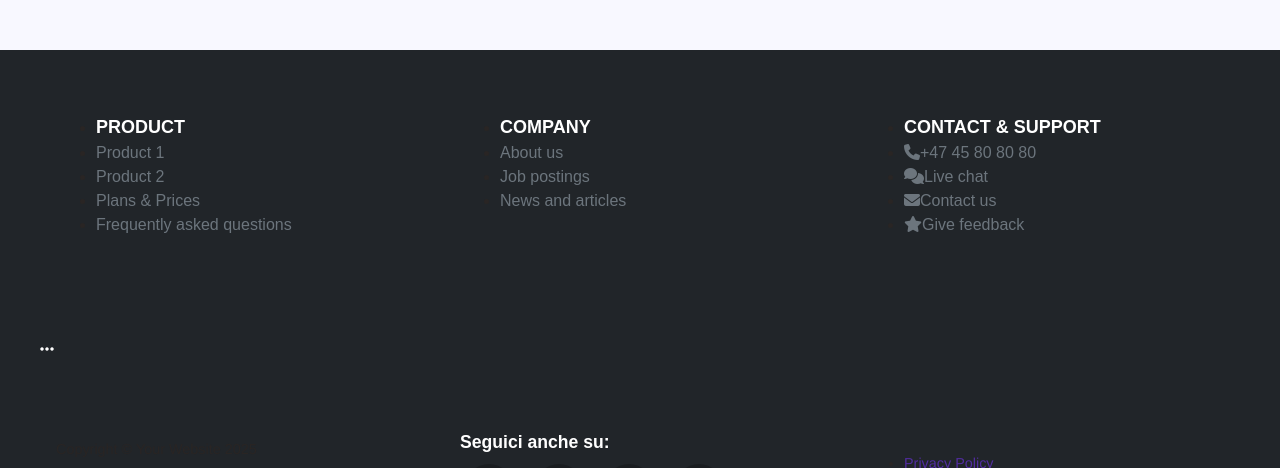
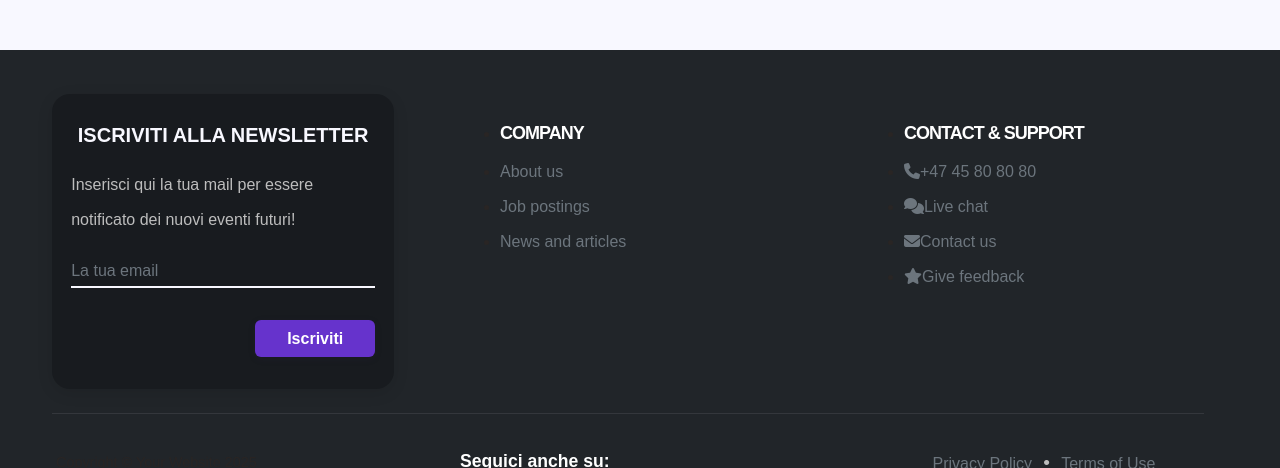
Before and after one commit to phantumblade/dice-drink-local-webapp, a website with bundled scripts: page public/index.html in a window 1280 px wide. Shown: the part 730-1198 px from the top of the page. Built offline with nearby package versions, Linux system fonts and the light colour scheme.

Commit message:
inserimento newsletter e sistemati link footer

```diff
--- a/public/css/style.css
+++ b/public/css/style.css
@@ -13,7 +13,7 @@
   --color-border:       rgba(0,0,0,0.1);
   --color-input-bg:     #F8F8FF;
   --color-input-text:   #2E2E2E;
-  --color-link:         var(--color-primary-alt);
+  --color-link:         #6c757d;
 }
 
 /* -----------------------------------------
@@ -421,6 +421,8 @@ input[type="submit"]:hover {
   width: 100%;
   text-align: center;
   margin-bottom: 2rem;
+  line-height: 2.2; /* aumenta lo spazio verticale tra le righe */
+
 }
 
 @media (min-width: 768px) {
@@ -453,6 +455,27 @@ footer {
 .footer-column .nav-item .nav-link {
   color: #6c757d;
   text-decoration: none;
+  position: relative;
+  transition: color 0.2s;
+}
+
+.footer-column .nav-item .nav-link:hover {
+  color: #bdbdbd; /* oppure un grigio più chiaro tipo #e0e0e0 */
+}
+
+.footer-column .nav-item .nav-link::after {
+  content: "";
+  position: absolute;
+  left: 0;
+  bottom: -4px; /* posiziona la sottolineatura sotto il testo */
+  width: 0;
+  height: 2px;
+  background: #bdbdbd; /* colore della sottolineatura */
+  transition: width 0.25s;
+}
+
+.footer-column .nav-item .nav-link:hover::after {
+  width: 100%;
 }
 
 /* Titoli di sezione nel footer */
@@ -475,7 +498,7 @@ footer {
 ul.social-buttons {
   display: flex;
   justify-content: flex-start; /* o center se vuoi centrarli */
-  gap: 12px; /* spazio tra i bottoni */
+  gap: 10px; /* spazio tra i bottoni */
   padding: 0;
   margin: 0;
   list-style: none;
@@ -486,7 +509,7 @@ ul.social-buttons li a {
   display: flex;
   align-items: center;          /* Centra verticalmente */
   justify-content: center;      /* Centra orizzontalmente */
-  font-size: 28px;              /* Ingrandisci l’icona */
+  font-size: 24px;              /* Ingrandisci l’icona */
   width: 48px;                  /* Più grande */
   height: 48px;
   transition: all 0.3s;
@@ -501,28 +524,6 @@ ul.social-buttons li a[data-tooltip] {
   position: relative;
 }
 
-/* Tooltip base */
-ul.social-buttons li a[data-tooltip]:hover::after {
-  content: attr(data-tooltip);
-  position: absolute;
-  left: 50%;
-  top: 115%; /* subito sotto il cerchio */
-  transform: translateX(-50%);
-  min-width: 60px;
-  padding: 4px 8px;
-  font-size: 0.6em;
-  font-weight: bold;
-  color: #fff;
-  border-radius: 22px;
-  white-space: nowrap;
-  pointer-events: none;
-  opacity: 1;
-  z-index: 10;
-  box-shadow: 0 2px 8px rgba(0,0,0,0.10);
-  text-align: center;
-  /* Default bg, verrà sovrascritto sotto */
-  background: #222;
-}
 
 /* Tooltip freccina */
 ul.social-buttons li a[data-tooltip]:hover::before {
@@ -740,3 +741,246 @@ footer .quick-links {
 .list-inline-item {
   position: relative;
 }
+
+/* =========================
+   Stile Newsletter Footer
+   ========================= */
+
+/* Contenitore newsletter */
+.newsletter-form {
+  margin-top: 1.5em;
+  padding: 2em 1.5em 2.5em 1.5em;
+  background: #fff;
+  border-radius: 24px;
+  box-shadow: 0 6px 24px 0 rgba(60,40,120,0.12);
+  display: flex;
+  flex-direction: column;
+  align-items: flex-start;
+  min-width: 320px;
+  max-width: 420px;
+}
+
+/* Titolo newsletter */
+.footer-title {
+  font-size: 2rem;
+  font-weight: 800;
+  letter-spacing: -1px;
+  color: #111;
+  margin-bottom: 0.2em;
+  text-transform: uppercase;
+}
+
+/* Sottotitolo newsletter */
+.footer-subtitle {
+  font-size: 1.2rem;
+  color: #6c6e7e;
+  margin-bottom: 2.5em;
+  font-weight: 400;
+  line-height: 1.3;
+}
+
+/* Input email minimal */
+.newsletter-form input[type="email"] {
+  width: 100%;
+  border: none;
+  border-bottom: 3px solid #111;
+  background: transparent;
+  font-size: 1.2rem;
+  padding: 0.7em 0 0.5em 0;
+  margin-bottom: 2.2em;
+  color: #222;
+  outline: none;
+  transition: border-color 0.2s;
+}
+
+.newsletter-form input[type="email"]:focus {
+  border-bottom: 3px solid var(--color-primary, #6633cc);
+}
+
+/* Bottone iscriviti minimal */
+.newsletter-form button {
+  align-self: flex-end;
+  background: var(--color-primary, #6633cc);
+  color: var(--color-text);
+  border: none;
+  border-radius: 6px;
+  font-size: 1.1rem;
+  font-weight: 700;
+  padding: 0.7em 2.2em;
+  cursor: pointer;
+  box-shadow: 0 2px 8px rgba(60,40,120,0.08);
+  transition: background 0.2s, transform 0.1s;
+  margin-top: 0.5em;
+}
+
+/* Responsive: su mobile, meno padding */
+@media (max-width: 600px) {
+  .newsletter-form {
+    min-width: unset;
+    max-width: 100%;
+    padding: 1em 0.5em 1.5em 0.5em;
+  }
+  .footer-title {
+    font-size: 1.3rem;
+  }
+  .footer-subtitle {
+    font-size: 1rem;
+  }
+}
+
+/* =========================
+   Newsletter Footer - versione compatta e dark
+   ========================= */
+
+.newsletter-form {
+  margin: -4px;
+  padding: 1.2em 1.2em 2em 1.2em;
+  background: #181b1f; /* più scuro del footer */
+  border-radius: 18px;
+  box-shadow: 0 4px 16px 0 rgba(0,0,0,0.1);
+  display: flex;
+  flex-direction: column;
+  align-items: center;
+  min-width: 0;
+  max-width: 340px;
+  width: 19rem;
+  /* Allinea con le altre colonne */
+}
+
+.newsletter-form .newsletter-title {
+  color: var(--color-navbar-text);
+  font-size: 1.25rem;
+  font-weight: 700;
+  margin-bottom: 0.5em;
+  text-transform: uppercase;
+  text-align: left;
+}
+
+.newsletter-form .newsletter-subtitle {
+  color: #bdbdbd;
+  font-size: 1rem;
+  margin-bottom: 0.9em;
+  font-weight: 400;
+  text-align: left;
+}
+
+.newsletter-form input[type="email"] {
+  width: 100%;
+  border: none;
+  border-bottom: 2px solid var(--color-navbar-text);
+  background: transparent;
+  font-size: 1rem;
+  padding: 0.6em 0 0.4em 0;
+  margin-bottom: 1.5em;
+  color: var(--color-navbar-text);
+  outline: none;
+  transition: border-color 0.2s;
+}
+
+.newsletter-form input[type="email"]::placeholder {
+  color: #6c757d;
+}
+
+.newsletter-form input[type="email"]:focus {
+  border-bottom: 2px solid var(--color-primary, #6633cc);
+}
+
+.newsletter-form button {
+  align-self: flex-end;
+  background: var(--color-primary);
+  color: #fff;
+  border: none;
+  border-radius: 6px;
+  font-size: 1rem;
+  font-weight: 700;
+  padding: 0.6em 2em;
+  cursor: pointer;
+
+  margin-top: 0.5em;
+}
+
+.newsletter-form button:hover {
+  background: var(--color-primary-alt,);
+  color: var(--color-navbar-text);
+}
+
+/* Responsive: su mobile, meno padding */
+@media (max-width: 600px) {
+  .newsletter-form {
+    max-width: 100%;
+    padding: 1em 0.5em 1.2em 0.5em;
+  }
+  .newsletter-form .newsletter-title {
+    font-size: 1.05rem;
+  }
+  .newsletter-form .newsletter-subtitle {
+    font-size: 0.95rem;
+  }
+}
+
+/* -----------------------------------------
+   Separator
+   ----------------------------------------- */
+.footer-separator {
+  border: none;
+  border-top: 1.5px solid #34373c; /* colore sottile e elegante */
+  margin: 12px 12px;     /* spazio sopra e sotto, e dai bordi */
+  width: calc(100% - 48px);        /* lascia 24px per lato */
+  background: transparent;
+}
+
+/* -----------------------------------------
+   Footer legale (copyright, link utili, ecc.)
+   ----------------------------------------- */
+.footer-legal-column {
+  display: flex;
+  flex-direction: column;
+  align-items: center;
+  justify-content: flex-end;
+  gap: 0.2em;
+}
+
+.footer-legal-row {
+  display: flex;
+  align-items: center;
+  gap: 0.5em;
+  margin-bottom: 0.2em;
+}
+
+.footer-legal-link {
+  color: var(--color-link);
+  font-size: 1em;
+  text-decoration: none;
+  transition: color 0.2s;
+  padding: 0 0.2em;
+}
+
+.footer-legal-link:hover {
+  color: #bdbdbd;
+  text-decoration: underline;
+}
+
+.footer-legal-dot {
+  color: #bdbdbd;
+  font-size: 1.2em;
+  user-select: none;
+}
+
+.footer-legal-copyright-row {
+  text-align: center;
+  color: #bdbdbd;
+  font-size: 0.95em;
+  margin-top: 0.2em;
+  width: 100%;
+}
+
+/* Responsive: su mobile, link uno sotto l'altro e pallino nascosto */
+@media (max-width: 600px) {
+  .footer-legal-row {
+    flex-direction: column;
+    gap: 0;
+  }
+  .footer-legal-dot {
+    display: none;
+  }
+}
--- a/public/js/footer.js
+++ b/public/js/footer.js
@@ -12,18 +12,17 @@ export function buildFooter() {
   const row = document.createElement('div');
   row.className = 'footer-row';
 
-  // Colonna 1: Product
+  // Colonna 1: Newsletter
   const col1 = document.createElement('div');
   col1.className = 'footer-column';
   col1.innerHTML = `
-    <ul class="nav flex-column">
-      <li class="nav-item"><span class="footer-title">Product</span></li>
-      <li class="nav-item"><a class="nav-link" href="#">Product 1</a></li>
-      <li class="nav-item"><a class="nav-link" href="#">Product 2</a></li>
-      <li class="nav-item"><a class="nav-link" href="#">Plans & Prices</a></li>
-      <li class="nav-item"><a class="nav-link" href="#">Frequently asked questions</a></li>
-    </ul>
-  `;
+    <form class="newsletter-form">
+        <div class="newsletter-title">Iscriviti alla newsletter</div>
+        <div class="newsletter-subtitle">Inserisci qui la tua mail per essere notificato dei nuovi eventi futuri!</div>
+        <input type="email" placeholder="La tua email" required>
+        <button type="submit">Iscriviti</button>
+    </form>
+    `;
 
   // Colonna 2: Company
   const col2 = document.createElement('div');
@@ -56,9 +55,8 @@ export function buildFooter() {
   container.appendChild(row);
 
   // --- Separatore ---
-  const separator = document.createElement('div');
-  separator.className = 'text-center';
-  separator.innerHTML = `<i class="fas fa-ellipsis-h"></i>`;
+  const separator = document.createElement('hr');
+  separator.className = 'footer-separator';
   container.appendChild(separator);
 
   // --- Seconda riga: copyright, social, quick links ---
@@ -108,12 +106,16 @@ botCol2.innerHTML = `
 
   // Colonna 3: quick links
   const botCol3 = document.createElement('div');
-  botCol3.className = 'footer-column';
+  botCol3.className = 'footer-column footer-legal-column';
   botCol3.innerHTML = `
-    <ul class="list-inline quick-links">
-      <li class="list-inline-item"><a href="#">Privacy Policy</a></li>
-      <li class="list-inline-item"><a href="#">Terms of Use</a></li>
-    </ul>
+    <div class="footer-legal-row">
+      <a href="#" class="footer-legal-link">Privacy Policy</a>
+      <span class="footer-legal-dot">&bull;</span>
+      <a href="#" class="footer-legal-link">Terms of Use</a>
+    </div>
+    <div class="footer-legal-copyright-row">
+      <span class="copyright quick-links">&copy; Your Website ${new Date().getFullYear()}</span>
+    </div>
   `;
 
   botRow.appendChild(botCol1);
```
